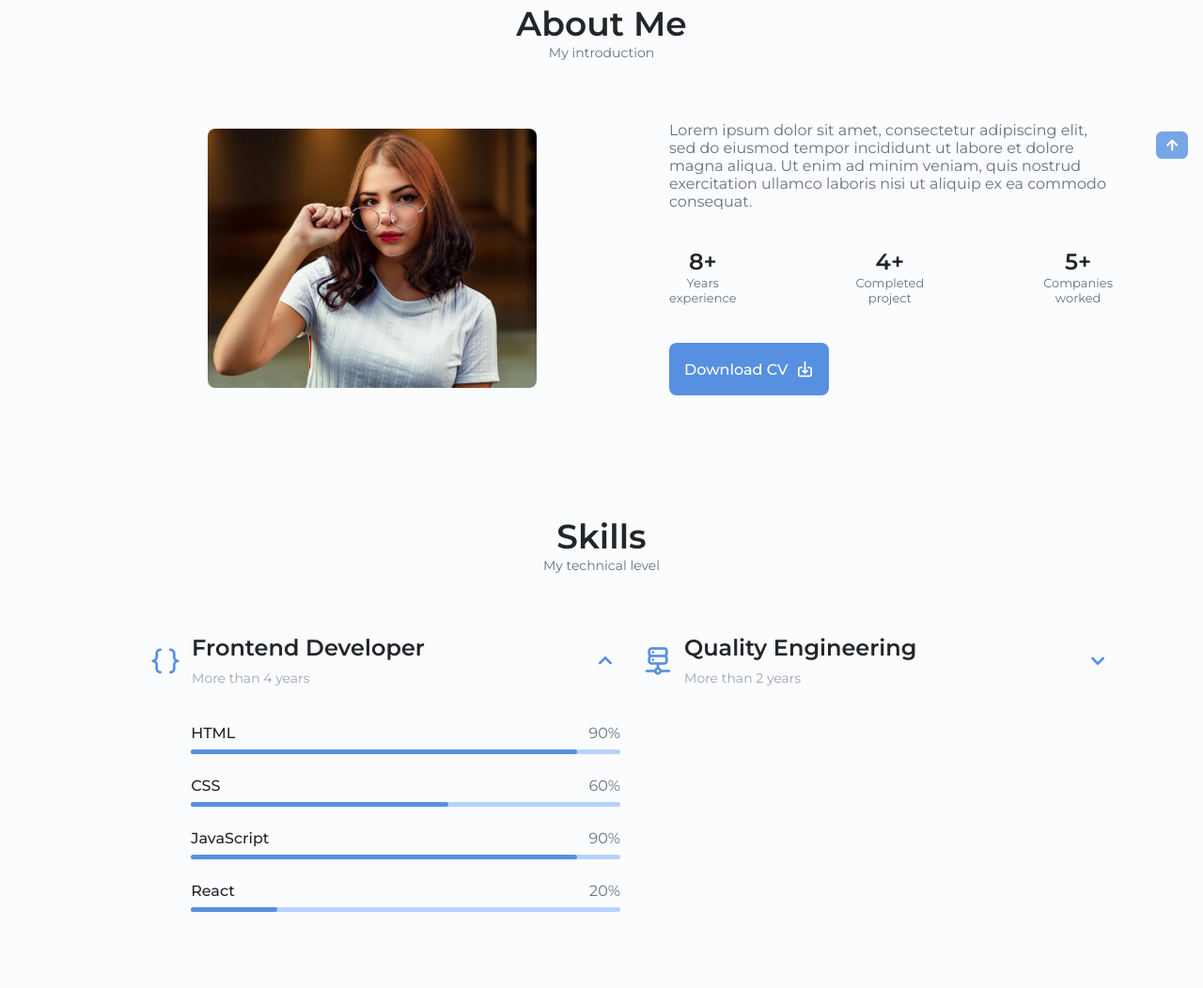
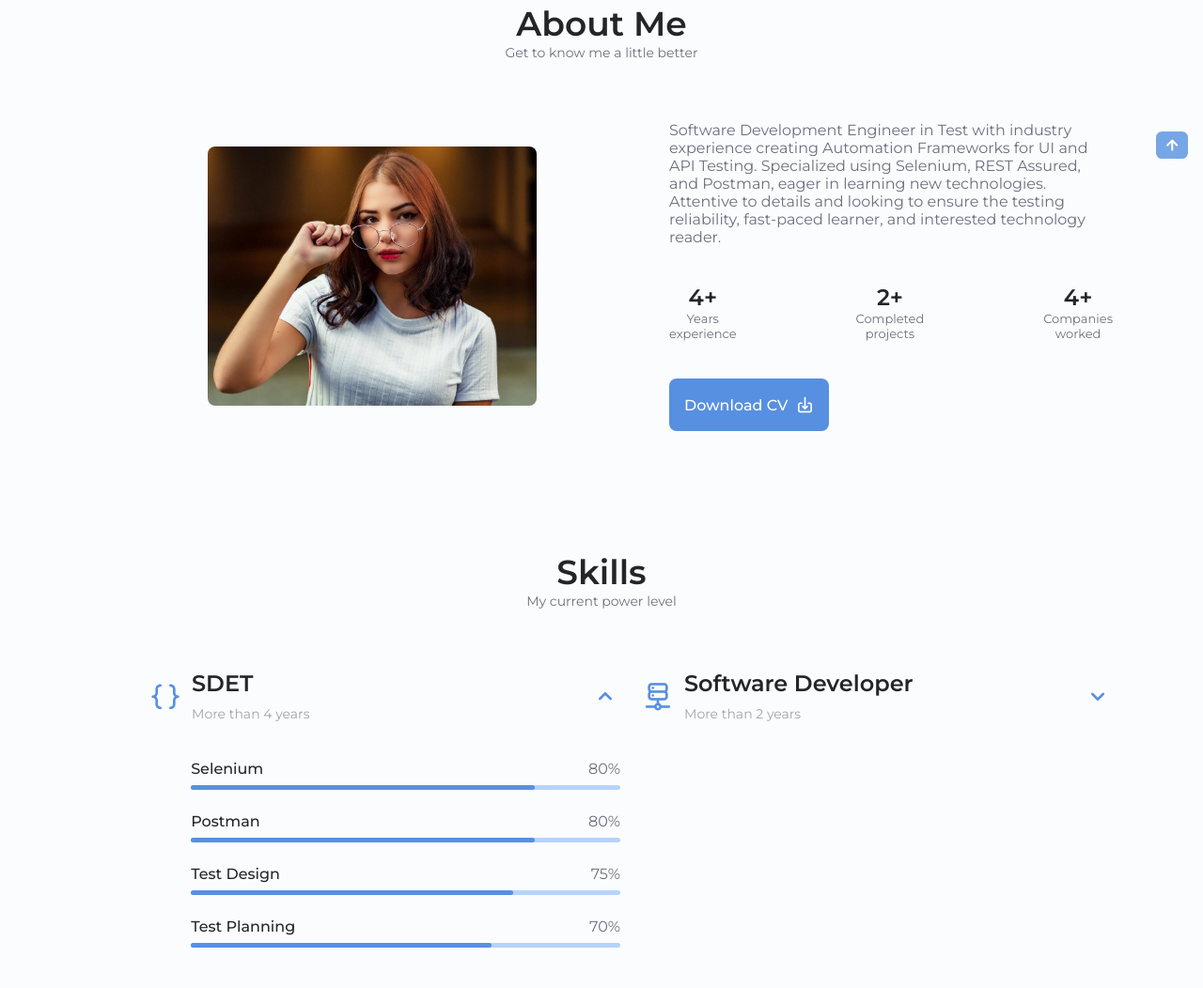
Before and after one commit to dammahrino/Web-Portfolio, a plain HTML site: page index.html in a window 1280 px wide. Shown: the part 731-1783 px from the top of the page at 94% size. Drawn offline with nearby package versions, Linux system fonts and the light colour scheme.

Commit message:
Added partial information of my profile

```diff
--- a/assets/css/styles.css
+++ b/assets/css/styles.css
@@ -517,20 +517,20 @@ img {
 }
 
 /* Skills 1 */
-.skills__html {
-    width: 90%;
+.skills__selenium {
+    width: 80%;
 }
 
-.skills__css {
-    width: 60%
+.skills__postman {
+    width: 80%
 }
 
-.skills__js {
-    width: 90%;
+.skills__test-design {
+    width: 75%;
 }
 
-.skills__react {
-    width: 20%;
+.skills__test-planning {
+    width: 70%;
 }
 
 /* Skills 2 */
@@ -542,7 +542,7 @@ img {
     width: 60%;
 }
 
-.skills__postman {
+.skills__postman1 {
     width: 90%;
 }
 
--- a/index.html
+++ b/index.html
@@ -22,7 +22,7 @@
     <!--==================== HEADER ====================-->
     <header class="header" id="header">
         <nav class="nav container">
-            <a class="nav__logo" href="#">Daniel</a>
+            <a class="nav__logo" href="#">Dammah</a>
             <div class="nav__menu" id="nav-menu">
                 <ul class="nav__list grid">
                     <li class="nav__item">
@@ -109,13 +109,14 @@
 
                     <div class="home__data">
                         <h1 class="home__title">
-                            Hello, I'm Daniel Cadena
+                            Hey 👋🏽! <br> I'm Daniel Cadena
                         </h1>
                         <h3 class="home__subtitle">
-                            QA Engineer
+                            Software Development Engineer in Test
                         </h3>
                         <p class="home__description">
-                            Introductory description of myself.
+                            Experienced in Testing Automation for UI and APIs, and trying everyday to understand our
+                            logical world one step at a time.
                         </p>
                         <a class="button button--flex" href="#contact">
                             Let's Talk! <i class="uil uil-message button__icon"></i>
@@ -140,7 +141,7 @@
                 About Me
             </h2>
             <span class="section__subtitle">
-                My introduction
+                Get to know me a little better
             </span>
 
             <div class="about__container container grid">
@@ -148,15 +149,16 @@
 
                 <div class="about__data">
                     <p class="about__description">
-                        Lorem ipsum dolor sit amet, consectetur adipiscing elit, sed do eiusmod tempor incididunt ut
-                        labore et dolore magna aliqua. Ut enim ad minim veniam, quis nostrud exercitation ullamco
-                        laboris nisi ut aliquip ex ea commodo consequat.
+                        Software Development Engineer in Test with industry experience creating Automation
+                        Frameworks for UI and API Testing. Specialized using Selenium, REST Assured, and Postman,
+                        eager in learning new technologies. Attentive to details and looking to ensure the testing
+                        reliability, fast-paced learner, and interested technology reader.
                     </p>
 
                     <div class="about__info">
                         <div>
                             <span class="about__info-title">
-                                8+
+                                4+
                             </span>
                             <span class="about__info-name">
                                 Years <br> experience
@@ -164,15 +166,15 @@
                         </div>
                         <div>
                             <span class="about__info-title">
-                                4+
+                                2+
                             </span>
                             <span class="about__info-name">
-                                Completed <br> project
+                                Completed <br> projects
                             </span>
                         </div>
                         <div>
                             <span class="about__info-title">
-                                5+
+                                4+
                             </span>
                             <span class="about__info-name">
                                 Companies <br> worked
@@ -196,7 +198,7 @@
                 Skills
             </h2>
             <span class="section__subtitle">
-                My technical level
+                My current power level
             </span>
 
             <div class="skills__container container grid">
@@ -207,7 +209,7 @@
                             <i class="uil uil-brackets-curly skills__icon"></i>
 
                             <div>
-                                <h1 class="skills__titles">Frontend Developer</h1>
+                                <h1 class="skills__titles">SDET</h1>
                                 <span class="skills__subtitle">More than 4 years</span>
                             </div>
 
@@ -217,41 +219,41 @@
                         <div class="skills__list grid">
                             <div class="skills__data">
                                 <div class="skills__titles">
-                                    <h3 class="skills__name">HTML</h3>
-                                    <span class="skills__number">90%</span>
+                                    <h3 class="skills__name">Selenium</h3>
+                                    <span class="skills__number">80%</span>
                                 </div>
                                 <div class="skills__bar">
-                                    <span class="skills__percentage skills__html"></span>
+                                    <span class="skills__percentage skills__selenium"></span>
                                 </div>
                             </div>
 
                             <div class="skills__data">
                                 <div class="skills__titles">
-                                    <h3 class="skills__name">CSS</h3>
-                                    <span class="skills__number">60%</span>
+                                    <h3 class="skills__name">Postman</h3>
+                                    <span class="skills__number">80%</span>
                                 </div>
                                 <div class="skills__bar">
-                                    <span class="skills__percentage skills__css"></span>
+                                    <span class="skills__percentage skills__postman"></span>
                                 </div>
                             </div>
 
                             <div class="skills__data">
                                 <div class="skills__titles">
-                                    <h3 class="skills__name">JavaScript</h3>
-                                    <span class="skills__number">90%</span>
+                                    <h3 class="skills__name">Test Design</h3>
+                                    <span class="skills__number">75%</span>
                                 </div>
                                 <div class="skills__bar">
-                                    <span class="skills__percentage skills__js"></span>
+                                    <span class="skills__percentage skills__test-design"></span>
                                 </div>
                             </div>
 
                             <div class="skills__data">
                                 <div class="skills__titles">
-                                    <h3 class="skills__name">React</h3>
-                                    <span class="skills__number">20%</span>
+                                    <h3 class="skills__name">Test Planning</h3>
+                                    <span class="skills__number">70%</span>
                                 </div>
                                 <div class="skills__bar">
-                                    <span class="skills__percentage skills__react"></span>
+                                    <span class="skills__percentage skills__test-planning"></span>
                                 </div>
                             </div>
 
@@ -265,7 +267,7 @@
                             <i class="uil uil-server-network skills__icon"></i>
 
                             <div>
-                                <h1 class="skills__titles">Quality Engineering</h1>
+                                <h1 class="skills__titles">Software Developer</h1>
                                 <span class="skills__subtitle">More than 2 years</span>
                             </div>
 
@@ -275,8 +277,8 @@
                         <div class="skills__list grid">
                             <div class="skills__data">
                                 <div class="skills__titles">
-                                    <h3 class="skills__name">Java</h3>
-                                    <span class="skills__number">90%</span>
+                                    <h3 class="skills__name">JavaScript</h3>
+                                    <span class="skills__number">80%</span>
                                 </div>
                                 <div class="skills__bar">
                                     <span class="skills__percentage skills__java"></span>
@@ -285,7 +287,7 @@
 
                             <div class="skills__data">
                                 <div class="skills__titles">
-                                    <h3 class="skills__name">Spring</h3>
+                                    <h3 class="skills__name">Java</h3>
                                     <span class="skills__number">60%</span>
                                 </div>
                                 <div class="skills__bar">
@@ -920,6 +922,13 @@
     <script src="assets/js/swiper-bundle.min.js"></script>
 
     <!--==================== MAIN JS ====================-->
+    <!-- <script type="application/javascript">
+        function getIP(json) {
+            document.write("My public IP address is: ", json.ip);
+        }
+    </script>
+
+    <script type="application/javascript" src="https://api.ipify.org?format=jsonp&callback=getIP"></script> -->
     <script src="assets/js/main.js"></script>
 </body>
 
```
